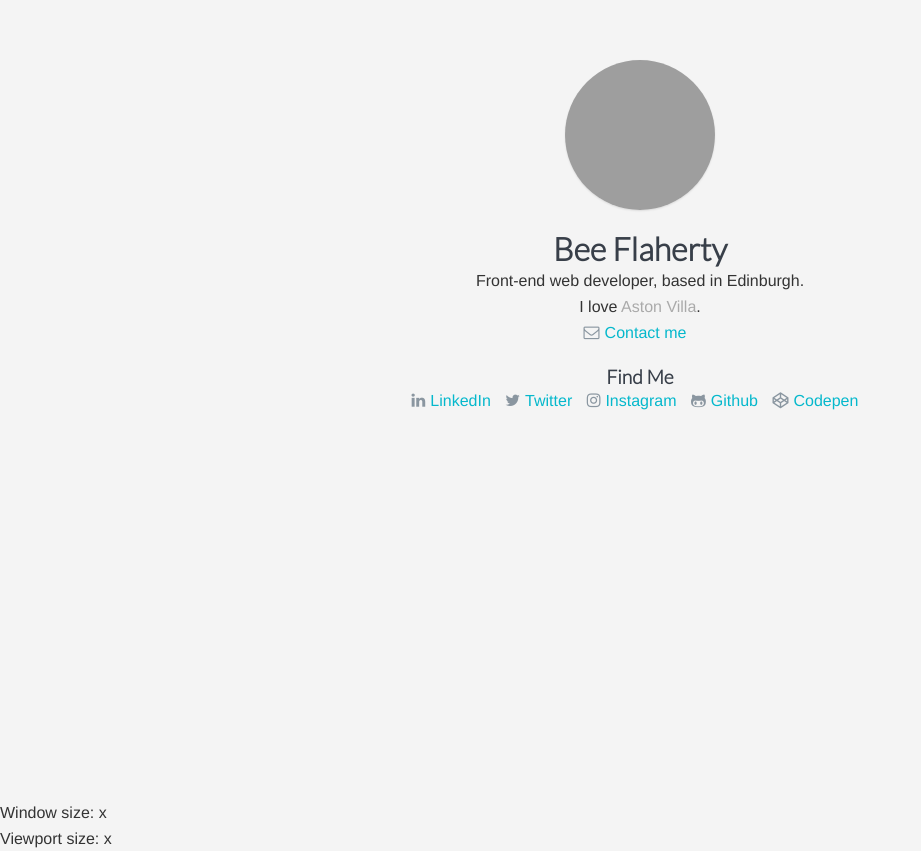
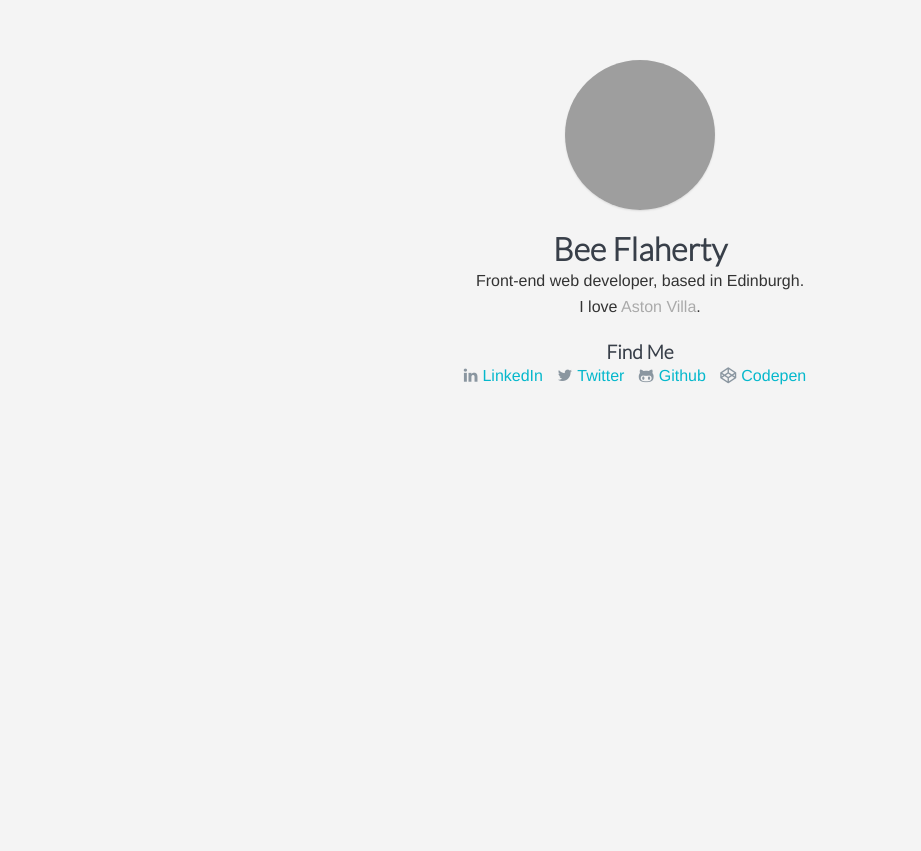
Before and after one commit to beeFlaherty/beeFlaherty.github.io, a plain HTML site: page index.html in a window 1280 px wide. Shown: the whole page, without its empty margins (0-921 px from the left). After the commit the page ends 800 px from the top, so only its background shows below. Drawn offline with nearby package versions, Linux system fonts and the light colour scheme; grey boxes are pictures that could not be loaded.

Commit message:
Update index.html

```diff
--- a/index.html
+++ b/index.html
@@ -5,11 +5,8 @@
 
 <title>Web Developer - Bee Flaherty</title>
 
-
 <meta name="description" content="">
-
 <link rel="canonical" href="http://beeflaherty.com">
-
 <link href="http://maxcdn.bootstrapcdn.com/font-awesome/4.2.0/css/font-awesome.min.css" rel="stylesheet">
 <!-- Google webfont include -->
 <link href="http://fonts.googleapis.com/css?family=Lato:100,300" rel="stylesheet" type="text/css">
@@ -20,18 +17,10 @@
 	<![endif]-->
 
 <link rel="stylesheet" id="designer-style-css" href="/style.css" type="text/css" media="all">
-
 <script type="text/javascript" src="http://ajax.googleapis.com/ajax/libs/jquery/1.8.0/jquery.min.js"></script>
-
 <link href="http://maxcdn.bootstrapcdn.com/font-awesome/4.2.0/css/font-awesome.min.css" rel="stylesheet">
-
-
-
 </head>
-
-
 <body>
-
 <div id="page1">
   <a id="home"></a>
   <ul class="ch-grid">
@@ -40,7 +29,6 @@
 				<div class="ch-info-wrap">
 					<div class="ch-info">
 						<div class="ch-info-front ch-img-1"></div>
-
 					</div>
 				</div>
 			</div>
@@ -49,33 +37,14 @@
   <h1 class="blurb">Bee Flaherty</h1>
 	<span class="blurb">Front-end web developer, based in Edinburgh.</span><br>
 	<span class="blurb">I love <span id="rotate" style="display: inline;">Sass</span>.</span>
-
-	         <ul class="menu">
-	             <li><a href="mailto:beeflaherty+fromsite@gmail.com">Contact me</a></li>
-	     <!--          <li><a class ="cv" href="http://twitter.com/beeflaherty">Download CV</a></li> -->
-	           </ul>
 	<h2 class="side-title">Find Me</h2>
-
 	<ul id="menu-social" class="menu">
-
 	  <li><a href="http://uk.linkedin.com/in/beeflaherty/">LinkedIn</a></li>
-
 	  <li><a href="http://twitter.com/beeflaherty">Twitter</a></li>
-
-	             <li><a href="http://instagram.com/toxictea">Instagram</a></li>
-
 	  <li><a href="https://github.com/BeeFlaherty">Github</a></li>
 	  <li><a href="http://codepen.io/beeFlaherty/">Codepen</a></li>
 	</ul>
-
-
-
-
-
-
 </div>
-
-
 <script type="text/javascript" src="/bee.js"></script>
-
-<div id="window-resizer-tooltip"><a href="#" title="Edit settings"></a><span class="tooltipTitle">Window size: </span><span class="tooltipWidth" id="winWidth"></span> x <span class="tooltipHeight" id="winHeight"></span><br><span class="tooltipTitle">Viewport size: </span><span class="tooltipWidth" id="vpWidth"></span> x <span class="tooltipHeight" id="vpHeight"></span></div></body></html>
+</body>
+</html>
```
Lines whose indentation alone changed are shown as unchanged.
